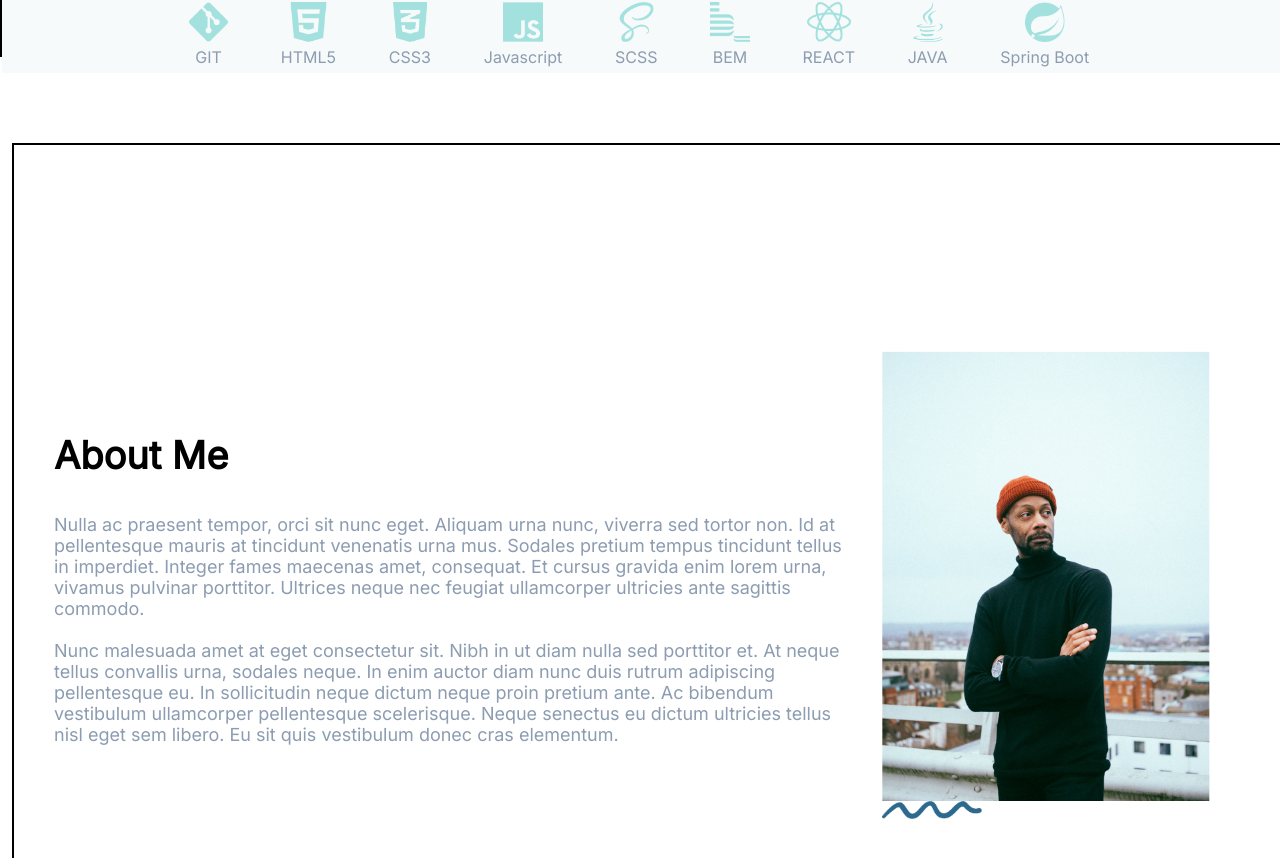
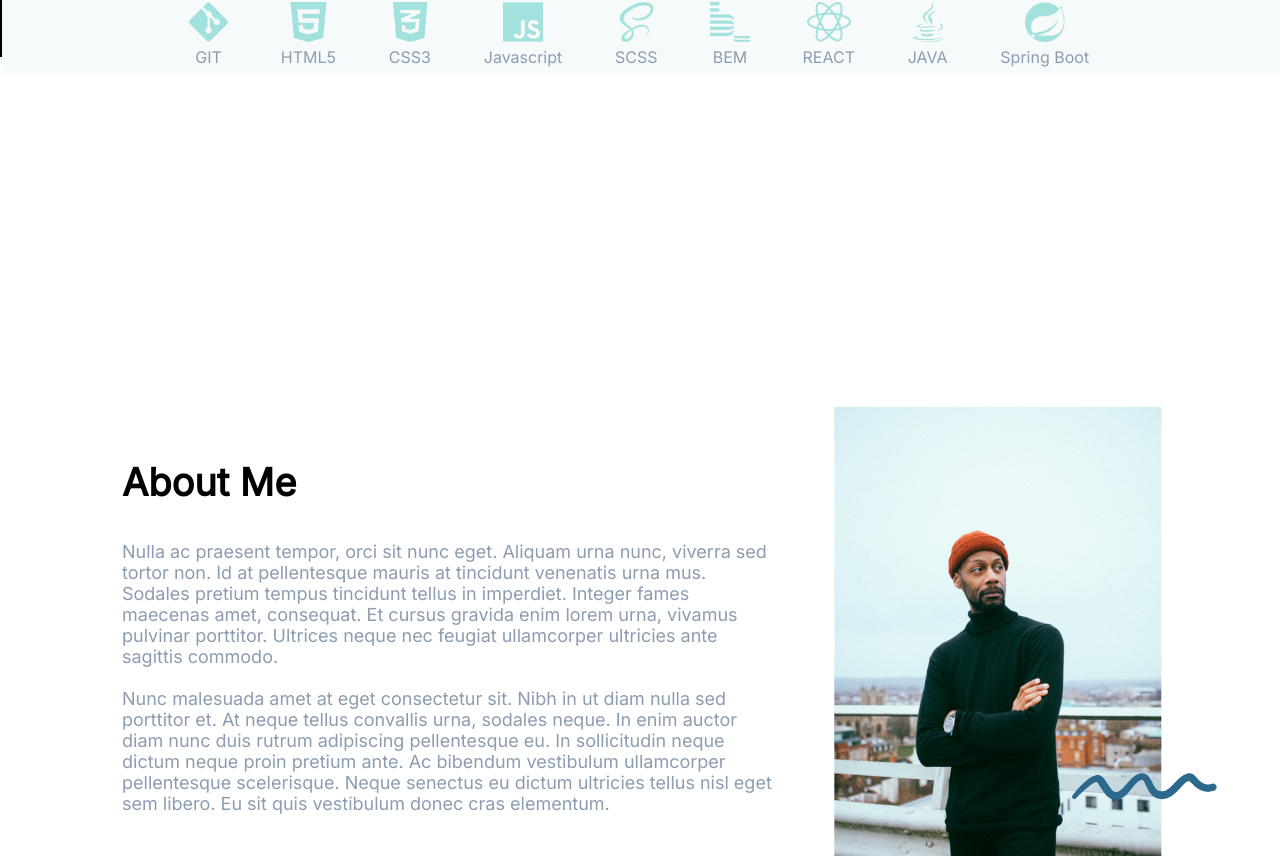
Before and after one commit to awo-ali/portfolio, a React (Create React App) app: page / in a window 1280 px wide. Shown: the part 747-1605 px from the top of the page. Built offline with nearby package versions, Linux system fonts and the light colour scheme.

Commit message:
about styling

```diff
--- a/src/components/About/About.jsx
+++ b/src/components/About/About.jsx
@@ -7,7 +7,7 @@ const About = () => {
   return (
     <div className="about">
       <div className="about__content">
-        <h1 className="about__title">About Me</h1>
+        <h1 id="about" className="about__title">About Me</h1>
         <p className="about__info">
           Nulla ac praesent tempor, orci sit nunc eget. Aliquam urna nunc,
           viverra sed tortor non. Id at pellentesque mauris at tincidunt
@@ -15,8 +15,8 @@ const About = () => {
           imperdiet. Integer fames maecenas amet, consequat. Et cursus gravida
           enim lorem urna, vivamus pulvinar porttitor. Ultrices neque nec
           feugiat ullamcorper ultricies ante sagittis commodo.
-          <br />
-           <br /> Nunc malesuada
+          <br/> <br/>
+          Nunc malesuada
           amet at eget consectetur sit. Nibh in ut diam nulla sed porttitor et.
           At neque tellus convallis urna, sodales neque. In enim auctor diam
           nunc duis rutrum adipiscing pellentesque eu. In sollicitudin neque
--- a/src/components/About/About.scss
+++ b/src/components/About/About.scss
@@ -1,40 +1,50 @@
-.about{
+.about {
   display: flex;
-border: 2px solid black;
+  // border: 2px solid black;
   justify-content: space-evenly;
   align-items: center;
   height: 800px;
-padding: 40px;
+  padding: 20px;
+  margin: 70px;
 
-&__title{
+  &__content {
+    padding: 20px;
+  }
+  &__title {
     color: #000000;
     font-size: 38px;
     font-weight: 600;
     line-height: 58px;
     padding-bottom: 30px;
-    // padding: 40px;
   }
 
-&__info{
-    // width: 600px;
-    color: #8C9CB1;
+  &__info {
+    color: #8c9cb1;
     font-size: 18px;
-    // padding: 40px;
-
   }
 
-&__photo{
-    display: flex;
-    flex-direction: column;
+  &__photo {
+    // display: flex;
+    // flex-direction: column;
     padding: 40px;
+    position: relative;
+    top: 0;
+    left: 0;
   }
 
-&__image{
+  &__image {
     height: 450px;
+    position: relative;
+    top: 0;
+    left: 0;
   }
 
-&__squiggle{
-width: 100px;
-
+  &__squiggle {
+    width: 145px;
+    position: absolute;
+    // top: 7px;
+    bottom: 100px;
+    // left: 5px;
+    right: -15px;
   }
 }
```
Lines whose indentation alone changed are shown as unchanged.
